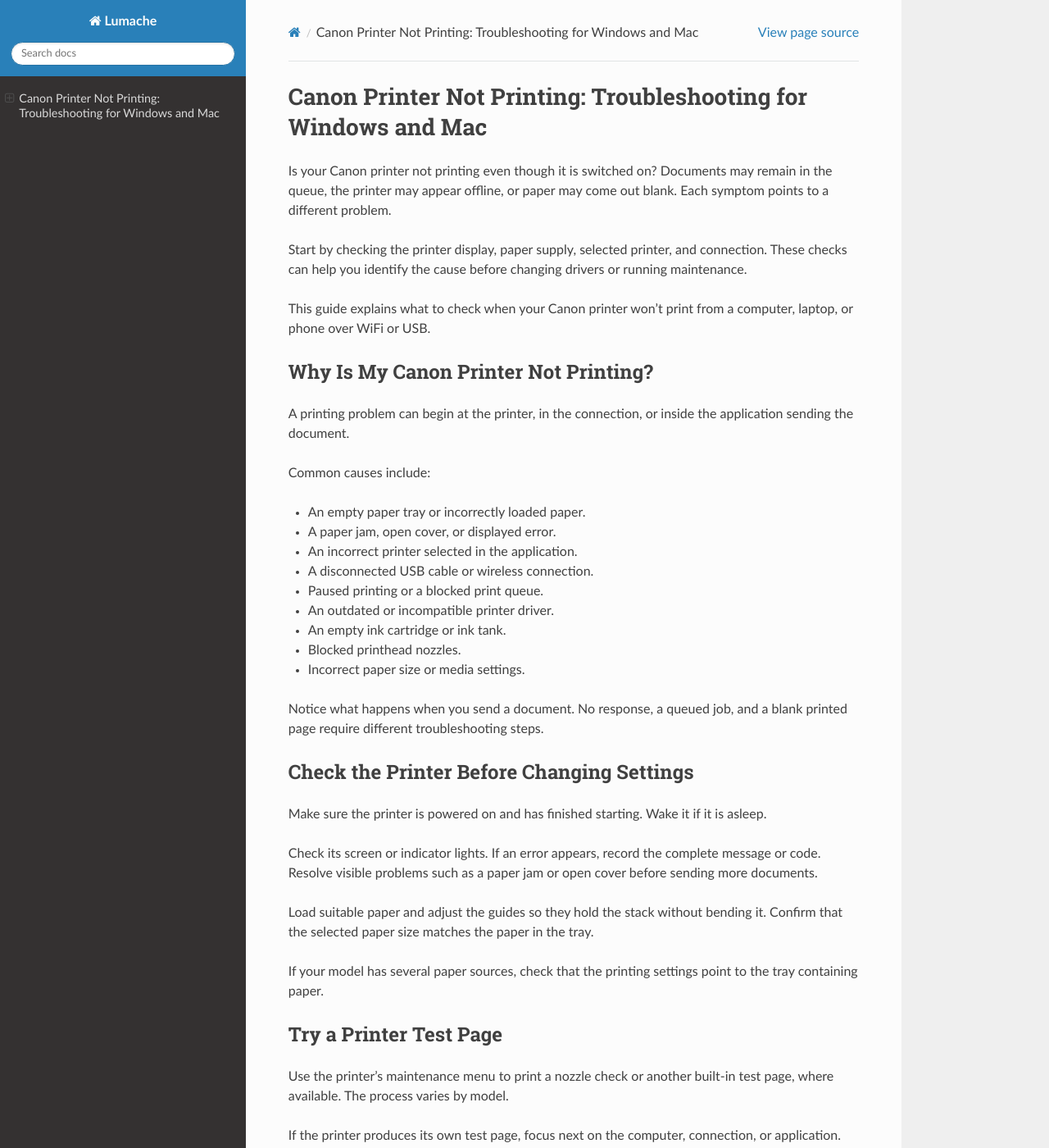
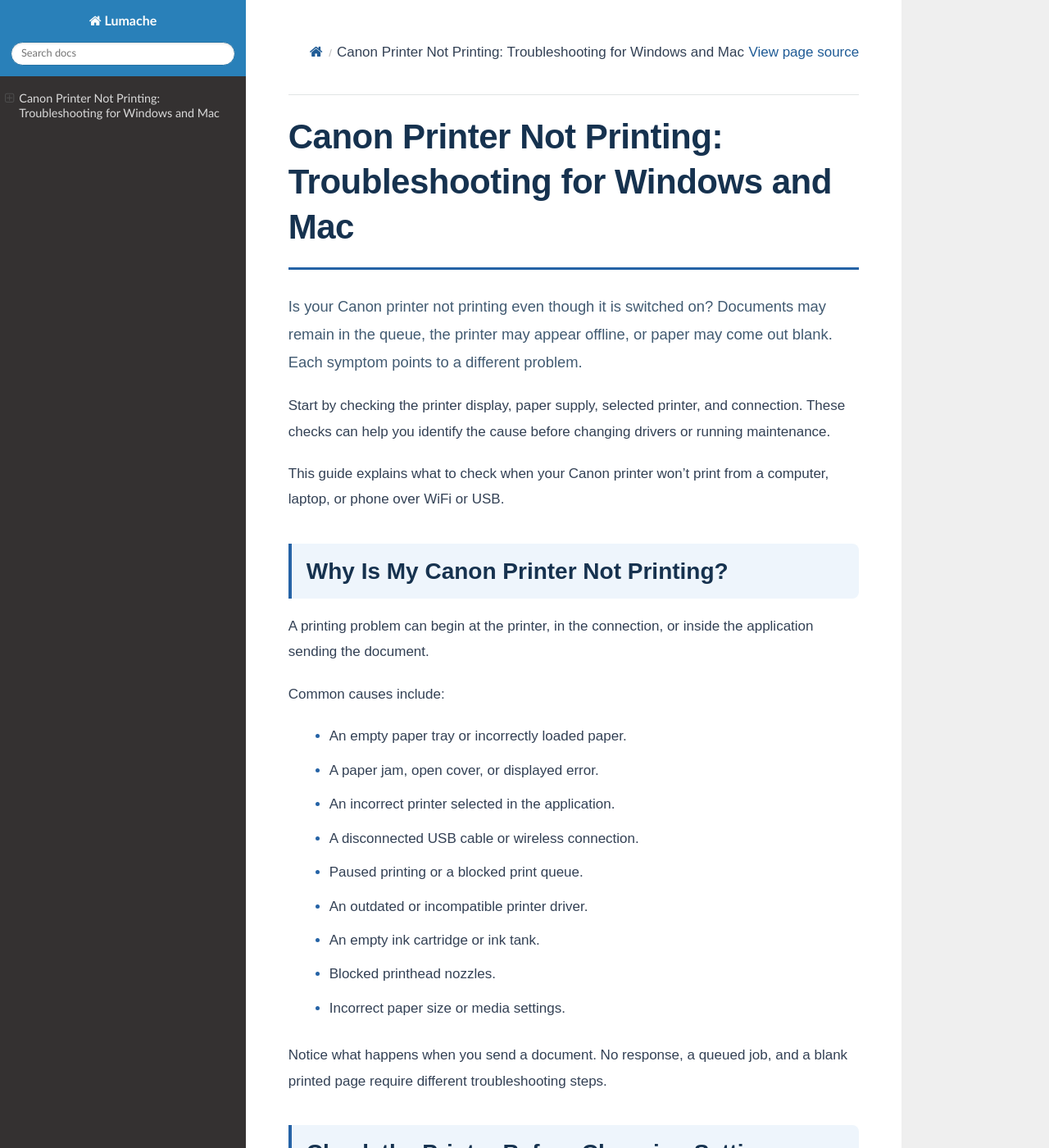
Before and after one commit to instantfast/printernotprinttales, a Sphinx documentation site: the page built from docs/source/index.rst, in a window 1280 px wide and 1400 px high. Shown: the whole window at 82% size. Built offline with Sphinx 7.4.7 and the Read the Docs theme 3.1.0, drawn with Linux system fonts in a browser that asks for light colours.

Commit message:
Update conf.py

```diff
--- a/docs/source/conf.py
+++ b/docs/source/conf.py
@@ -33,3 +33,203 @@
 
 # -- Options for EPUB output
 epub_show_urls = 'footnote'
+# Article styling
+from pathlib import Path
+
+_print_static = Path(__file__).resolve().parent / "_static"
+_print_static.mkdir(parents=True, exist_ok=True)
+
+_print_css = """
+/* Main article */
+div.body,
+.rst-content,
+.bd-article {
+    font-family: Arial, Helvetica, sans-serif;
+    font-size: 17px;
+    line-height: 1.85;
+    color: #334155;
+    overflow-wrap: break-word;
+}
+
+div.body,
+.wy-nav-content {
+    background: #ffffff;
+}
+
+/* Main heading */
+:is(div.body, .rst-content, .bd-article) h1 {
+    margin: 0 0 28px;
+    padding-bottom: 22px;
+    border-bottom: 3px solid #2563a6;
+    color: #16324f;
+    font-family: Arial, Helvetica, sans-serif;
+    font-size: clamp(29px, 4vw, 42px);
+    font-weight: 700;
+    line-height: 1.3;
+    letter-spacing: -0.5px;
+}
+
+/* Section headings */
+:is(div.body, .rst-content, .bd-article) h2 {
+    margin: 38px 0 18px;
+    padding: 14px 18px;
+    border-left: 4px solid #2563a6;
+    border-radius: 0 8px 8px 0;
+    background: #eef5fc;
+    color: #16324f;
+    font-family: Arial, Helvetica, sans-serif;
+    font-size: clamp(23px, 3vw, 28px);
+    font-weight: 700;
+    line-height: 1.4;
+}
+
+/* Subheadings and FAQ questions */
+:is(div.body, .rst-content, .bd-article) h3 {
+    margin: 28px 0 12px;
+    color: #224f78;
+    font-family: Arial, Helvetica, sans-serif;
+    font-size: 21px;
+    font-weight: 700;
+    line-height: 1.5;
+}
+
+:is(div.body, .rst-content, .bd-article) h4 {
+    margin: 24px 0 12px;
+    color: #224f78;
+    font-size: 19px;
+    line-height: 1.5;
+}
+
+/* Paragraphs */
+:is(div.body, .rst-content, .bd-article) p {
+    margin: 0 0 20px;
+    font-size: inherit;
+    line-height: 1.85;
+}
+
+:is(div.body, .rst-content, .bd-article) h1 + p {
+    color: #425b72;
+    font-size: 1.08em;
+}
+
+/* Lists */
+:is(div.body, .rst-content, .bd-article) ul,
+:is(div.body, .rst-content, .bd-article) ol {
+    margin: 18px 0 26px;
+    padding-left: 26px;
+}
+
+:is(div.body, .rst-content, .bd-article) li {
+    margin-bottom: 10px;
+    line-height: 1.8;
+}
+
+:is(div.body, .rst-content, .bd-article) li > p {
+    margin-bottom: 8px;
+}
+
+:is(div.body, .rst-content, .bd-article) li::marker {
+    color: #2563a6;
+}
+
+/* Links */
+:is(div.body, .rst-content, .bd-article) a {
+    color: #205c96;
+    text-underline-offset: 3px;
+}
+
+:is(div.body, .rst-content, .bd-article) a:hover {
+    color: #153e65;
+}
+
+:is(div.body, .rst-content, .bd-article) a:focus-visible {
+    outline: 3px solid #2563a6;
+    outline-offset: 4px;
+}
+
+:is(div.body, .rst-content, .bd-article) a.headerlink {
+    font-size: 0.7em;
+    text-decoration: none;
+}
+
+/* Images */
+:is(div.body, .rst-content, .bd-article) img {
+    max-width: 100%;
+    height: auto;
+    border-radius: 8px;
+}
+
+/* Code blocks */
+:is(div.body, .rst-content, .bd-article) pre {
+    max-width: 100%;
+    padding: 18px;
+    overflow-x: auto;
+    border: 1px solid #dce5ef;
+    border-radius: 8px;
+    background: #f5f8fc;
+    line-height: 1.6;
+}
+
+/* Notes */
+:is(div.body, .rst-content, .bd-article) .admonition {
+    margin: 24px 0;
+    padding: 18px 20px;
+    border: 1px solid #dce5ef;
+    border-left: 4px solid #2563a6;
+    border-radius: 8px;
+    background: #f4f8fd;
+}
+
+:is(div.body, .rst-content, .bd-article) section {
+    scroll-margin-top: 28px;
+}
+
+/* Mobile */
+@media (max-width: 767px) {
+    div.body,
+    .rst-content,
+    .bd-article {
+        font-size: 16px;
+    }
+
+    .wy-nav-content {
+        padding: 24px 18px;
+    }
+
+    :is(div.body, .rst-content, .bd-article) h1 {
+        margin-bottom: 22px;
+        padding-bottom: 18px;
+    }
+
+    :is(div.body, .rst-content, .bd-article) h2 {
+        margin-top: 28px;
+        padding: 12px 14px;
+    }
+
+    :is(div.body, .rst-content, .bd-article) h3 {
+        font-size: 20px;
+    }
+
+    :is(div.body, .rst-content, .bd-article) p {
+        line-height: 1.75;
+    }
+}
+"""
+
+(_print_static / "custom.css").write_text(
+    _print_css,
+    encoding="utf-8",
+)
+
+# Register stylesheet while preserving existing settings
+html_static_path = list(globals().get("html_static_path", []))
+if "_static" not in html_static_path:
+    html_static_path.append("_static")
+
+html_css_files = list(globals().get("html_css_files", []))
+if not any(
+    (item[0] if isinstance(item, (tuple, list)) else item)
+    == "custom.css"
+    for item in html_css_files
+):
+    html_css_files.append("custom.css")
```
